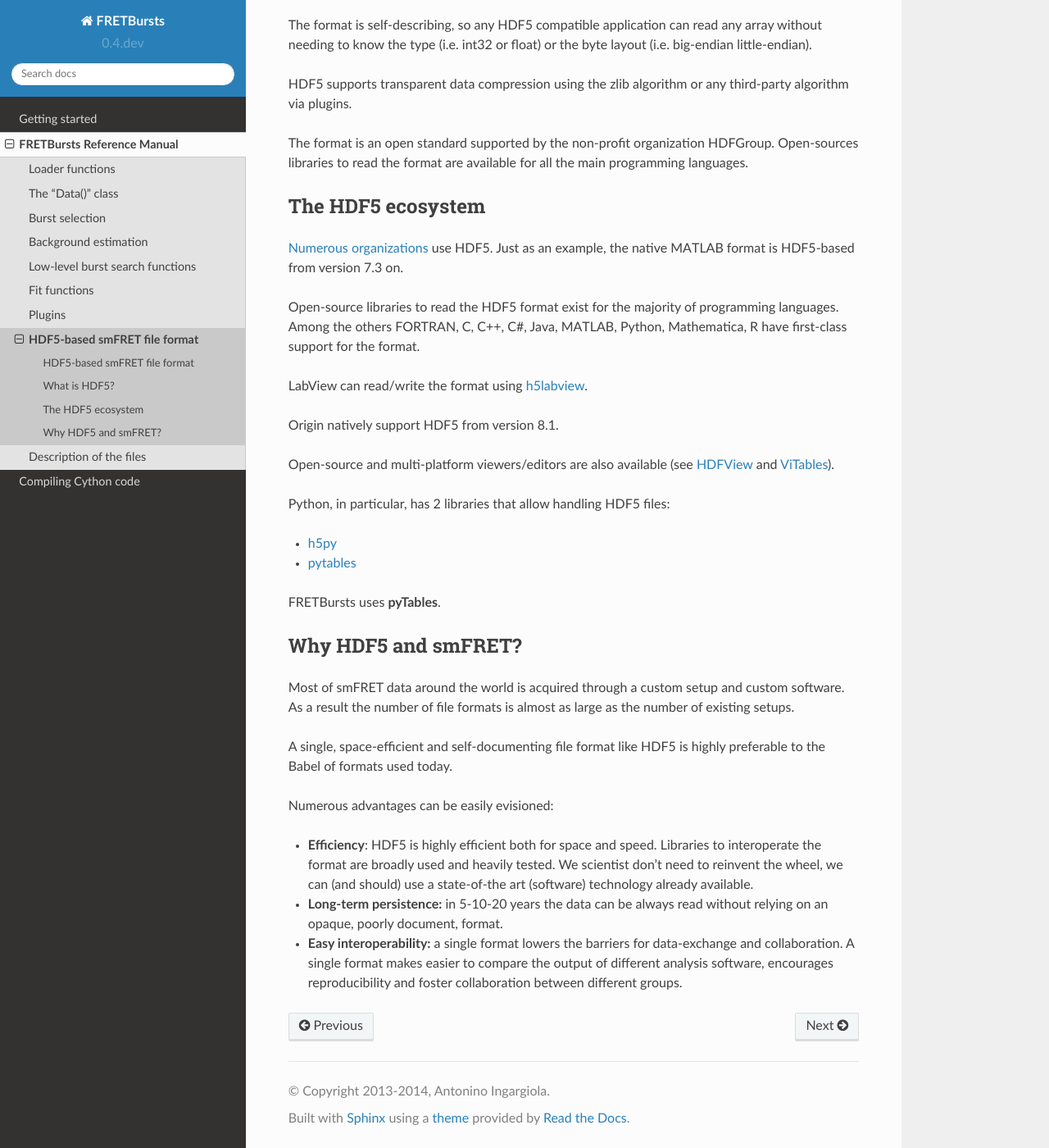
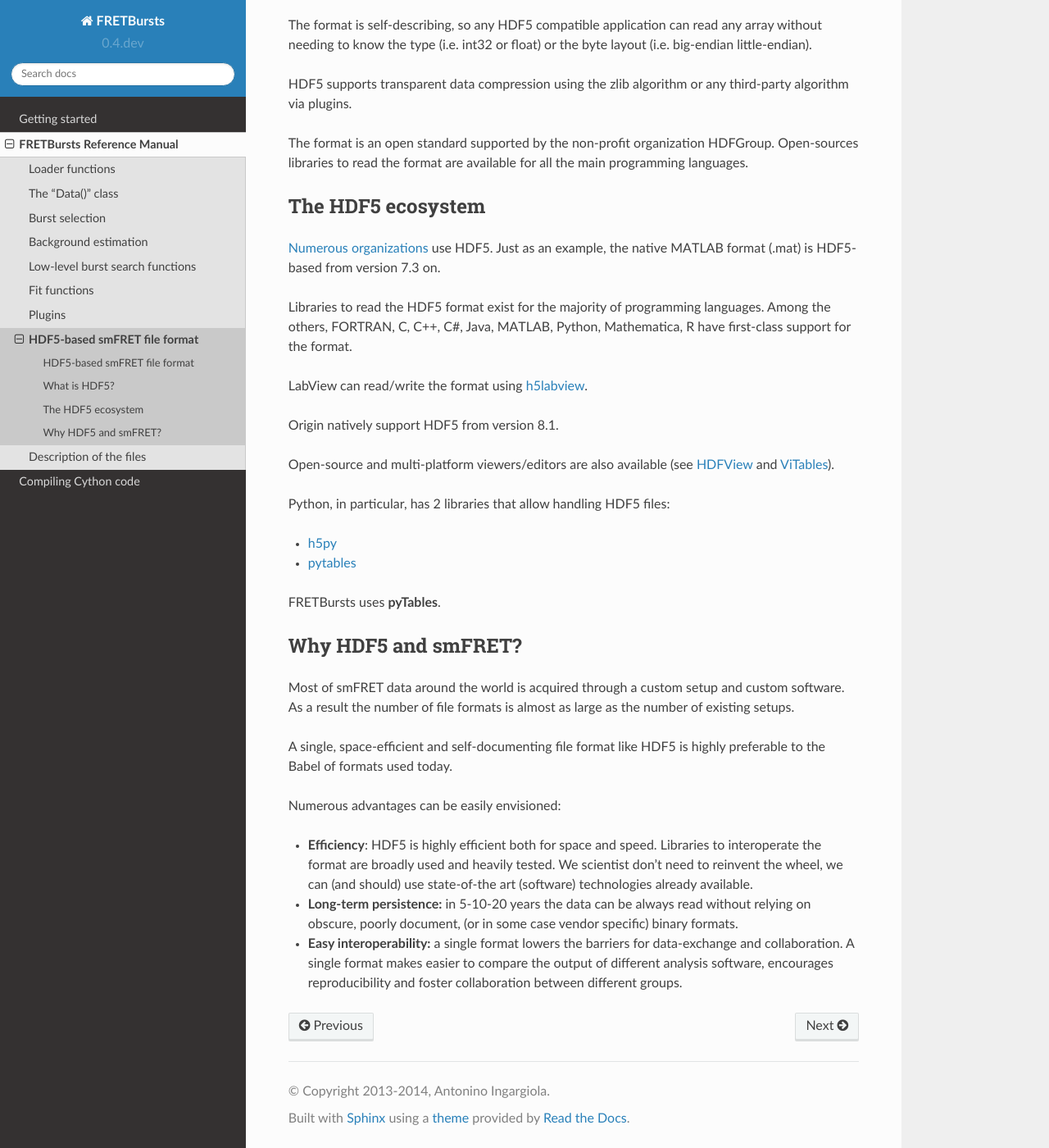
Before and after one commit to tritemio/FRETBursts, a Sphinx documentation site: the page built from docs/source/HDF5_format.rst, in a window 1280 px wide and 1400 px high, scrolled down 533 px. Shown: the whole window at 82% size. Built offline with Sphinx 7.4.7 and the Read the Docs theme 2.0.0, drawn with Linux system fonts in a browser that asks for light colours; some of the changed text lies outside the part shown.

Commit message:
Docs: minor fixes

```diff
--- a/docs/source/HDF5_format.rst
+++ b/docs/source/HDF5_format.rst
@@ -1,8 +1,8 @@
 HDF5-based smFRET file format
 =============================
 
-FRETBursts allows to save and load confocal smFRET data from and to
-an `HDF5 file format <http://www.hdfgroup.org/HDF5/>`_ (see also
+FRETBursts allows saving and loading confocal smFRET data from and to
+the `HDF5 file format <http://www.hdfgroup.org/HDF5/>`_ (see also
 `HDF on Wikipedia <http://en.wikipedia.org/wiki/Hierarchical_Data_Format>`_).
 
 For documentation on HDF5-smFRET file format in *FRETBursts* see:
@@ -40,10 +40,11 @@ The HDF5 ecosystem
 ------------------
 
 `Numerous organizations <http://www.hdfgroup.org/users.html>`_ use HDF5.
-Just as an example, the native MATLAB format is HDF5-based from version 7.3 on.
+Just as an example, the native MATLAB format (.mat) is HDF5-based from
+version 7.3 on.
 
-Open-source libraries to read the HDF5 format exist for the majority of
-programming languages. Among the others FORTRAN, C, C++, C#, Java, MATLAB,
+Libraries to read the HDF5 format exist for the majority of
+programming languages. Among the others, FORTRAN, C, C++, C#, Java, MATLAB,
 Python, Mathematica, R have first-class support for the format.
 
 LabView can read/write the format using
@@ -72,15 +73,16 @@ as the number of existing setups.
 A single, space-efficient and self-documenting file format like HDF5 is
 highly preferable to the Babel of formats used today.
 
-Numerous advantages can be easily evisioned:
+Numerous advantages can be easily envisioned:
 
 * **Efficiency**: HDF5 is highly efficient both for space and speed. Libraries
   to interoperate the format are broadly used and heavily tested. We scientist
-  don't need to reinvent the wheel, we can (and should) use a state-of-the art
-  (software) technology already available.
+  don't need to reinvent the wheel, we can (and should) use state-of-the art
+  (software) technologies already available.
 
 * **Long-term persistence:** in 5-10-20 years the data can be always read
-  without relying on an opaque, poorly document, format.
+  without relying on obscure, poorly document, (or in some case vendor
+  specific) binary formats.
 
 * **Easy interoperability:** a single format lowers the barriers for
   data-exchange and collaboration. A single format makes easier to compare
```
